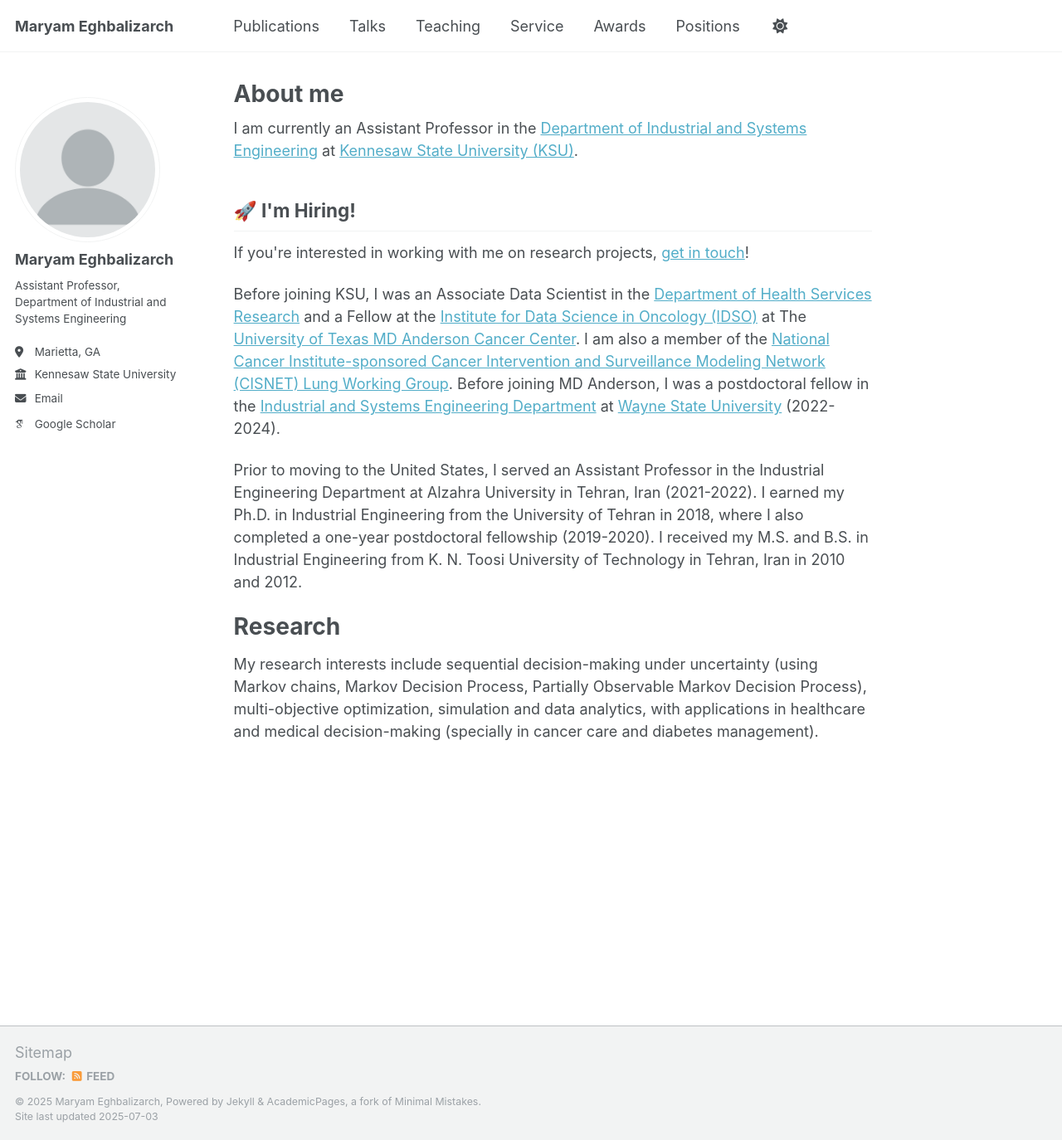
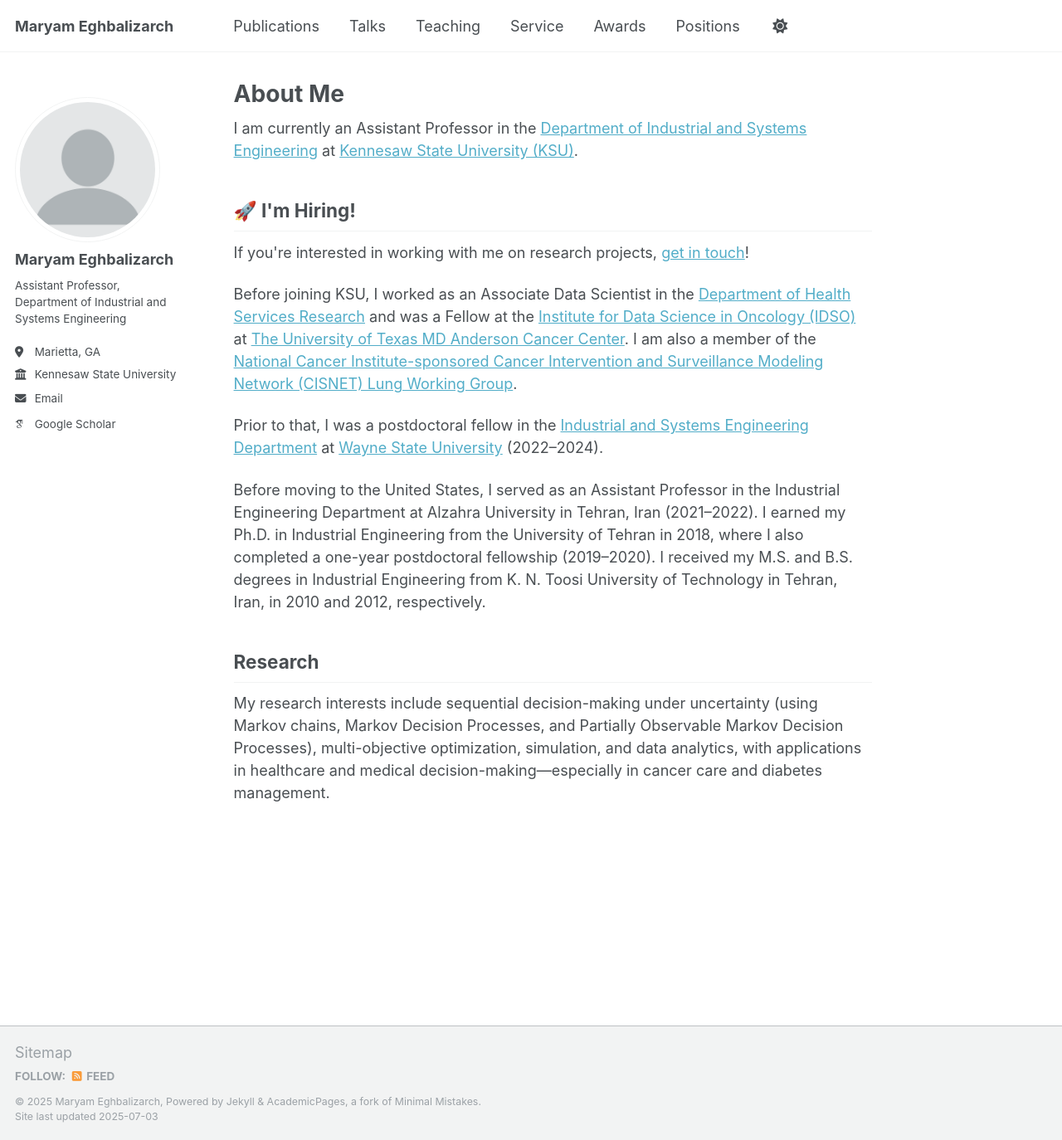
Before and after one commit to meghbalizarch/meghbalizarch.github.io, a Jekyll site: the page built from _pages/about.md, in a window 1280 px wide and 1374 px high. Shown: the whole window at 83% size. Built offline with Jekyll 4.4.1, drawn with Linux system fonts in a browser that asks for light colours; some web fonts are replaced; a script that is not in the unit is left out.

Commit message:
Update about.md

```diff
--- a/_pages/about.md
+++ b/_pages/about.md
@@ -1,6 +1,6 @@
 ---
 permalink: /
-title: "About me"
+title: "About Me"
 author_profile: true
 redirect_from:
   - /about/
@@ -14,10 +14,12 @@ I am currently an Assistant Professor in the [Department of Industrial and Syste
   <p>If you're interested in working with me on research projects, <a href="/join">get in touch</a>!</p>
 </div>
 
-Before joining KSU, I was an Associate Data Scientist in the [Department of Health Services Research](https://www.mdanderson.org/research/departments-labs-institutes/departments-divisions/health-services-research.html) and a Fellow at the [Institute for Data Science in Oncology (IDSO)](https://www.mdanderson.org/research/departments-labs-institutes/institutes/institute-for-data-science-in-oncology.html) at The [University of Texas MD Anderson Cancer Center](https://www.mdanderson.org/). I am also a member of the [National Cancer Institute-sponsored Cancer Intervention and Surveillance Modeling Network (CISNET) Lung Working Group](https://cisnet.cancer.gov/lung/). Before joining MD Anderson, I was a postdoctoral fellow in the [Industrial and Systems Engineering Department](https://engineering.wayne.edu/industrial-systems) at [Wayne State University](https://wayne.edu/) (2022-2024).
+Before joining KSU, I worked as an Associate Data Scientist in the [Department of Health Services Research](https://www.mdanderson.org/research/departments-labs-institutes/departments-divisions/health-services-research.html) and was a Fellow at the [Institute for Data Science in Oncology (IDSO)](https://www.mdanderson.org/research/departments-labs-institutes/institutes/institute-for-data-science-in-oncology.html) at [The University of Texas MD Anderson Cancer Center](https://www.mdanderson.org/). I am also a member of the [National Cancer Institute-sponsored Cancer Intervention and Surveillance Modeling Network (CISNET) Lung Working Group](https://cisnet.cancer.gov/lung/).
 
-Prior to moving to the United States, I served an Assistant Professor in the Industrial Engineering Department at Alzahra University in Tehran, Iran (2021-2022). I earned my Ph.D. in Industrial Engineering from the University of Tehran in 2018, where I also completed a one-year postdoctoral fellowship (2019-2020). I received my M.S. and B.S. in Industrial Engineering from K. N. Toosi University of Technology in Tehran, Iran in 2010 and 2012.
+Prior to that, I was a postdoctoral fellow in the [Industrial and Systems Engineering Department](https://engineering.wayne.edu/industrial-systems) at [Wayne State University](https://wayne.edu/) (2022–2024).
 
-Research
-======
-My research interests include sequential decision-making under uncertainty (using Markov chains, Markov Decision Process, Partially Observable Markov Decision Process), multi-objective optimization, simulation and data analytics, with applications in healthcare and medical decision-making (specially in cancer care and diabetes management).
+Before moving to the United States, I served as an Assistant Professor in the Industrial Engineering Department at Alzahra University in Tehran, Iran (2021–2022). I earned my Ph.D. in Industrial Engineering from the University of Tehran in 2018, where I also completed a one-year postdoctoral fellowship (2019–2020). I received my M.S. and B.S. degrees in Industrial Engineering from K. N. Toosi University of Technology in Tehran, Iran, in 2010 and 2012, respectively.
+
+## Research
+
+My research interests include sequential decision-making under uncertainty (using Markov chains, Markov Decision Processes, and Partially Observable Markov Decision Processes), multi-objective optimization, simulation, and data analytics, with applications in healthcare and medical decision-making—especially in cancer care and diabetes management.
```
